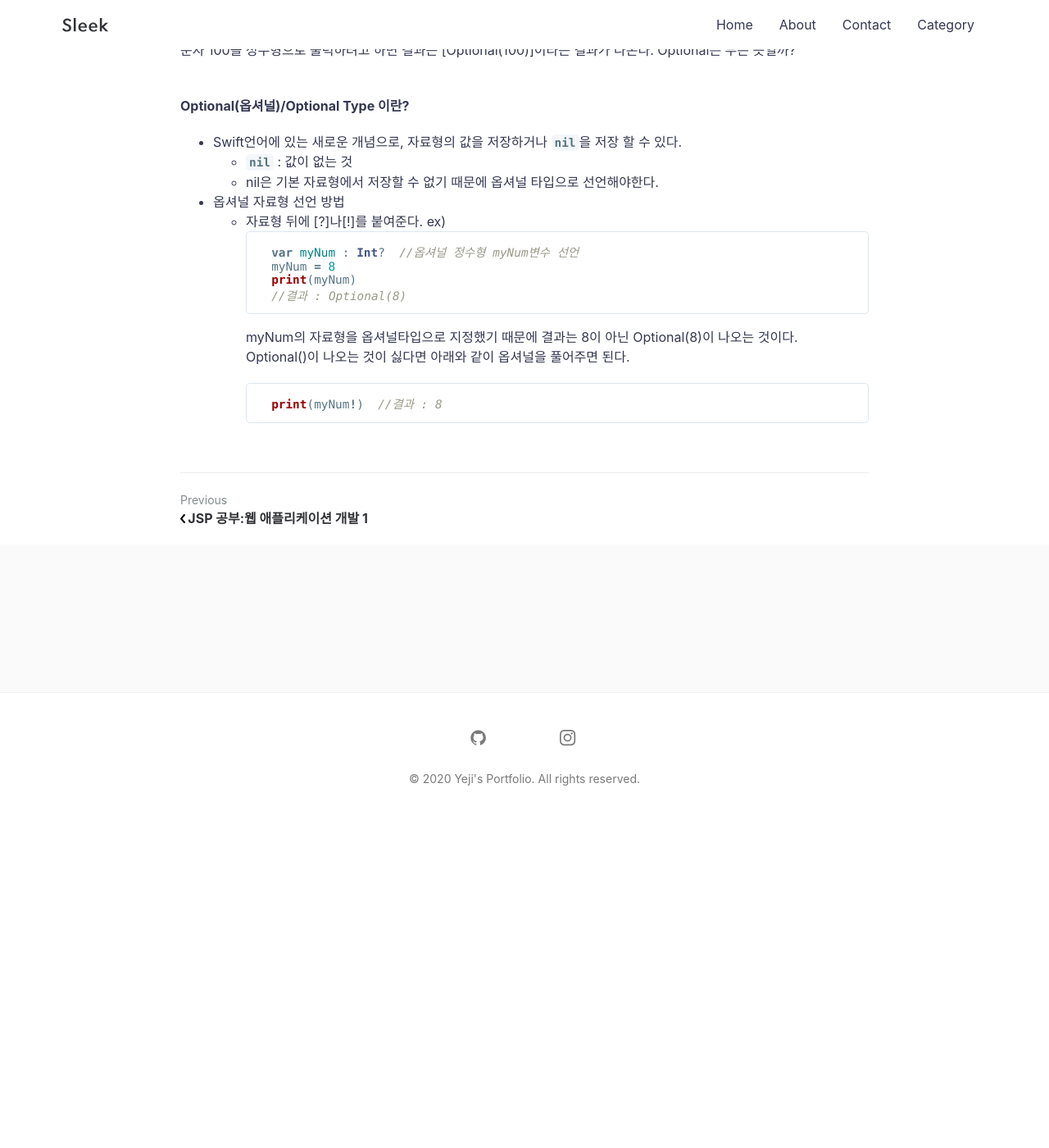
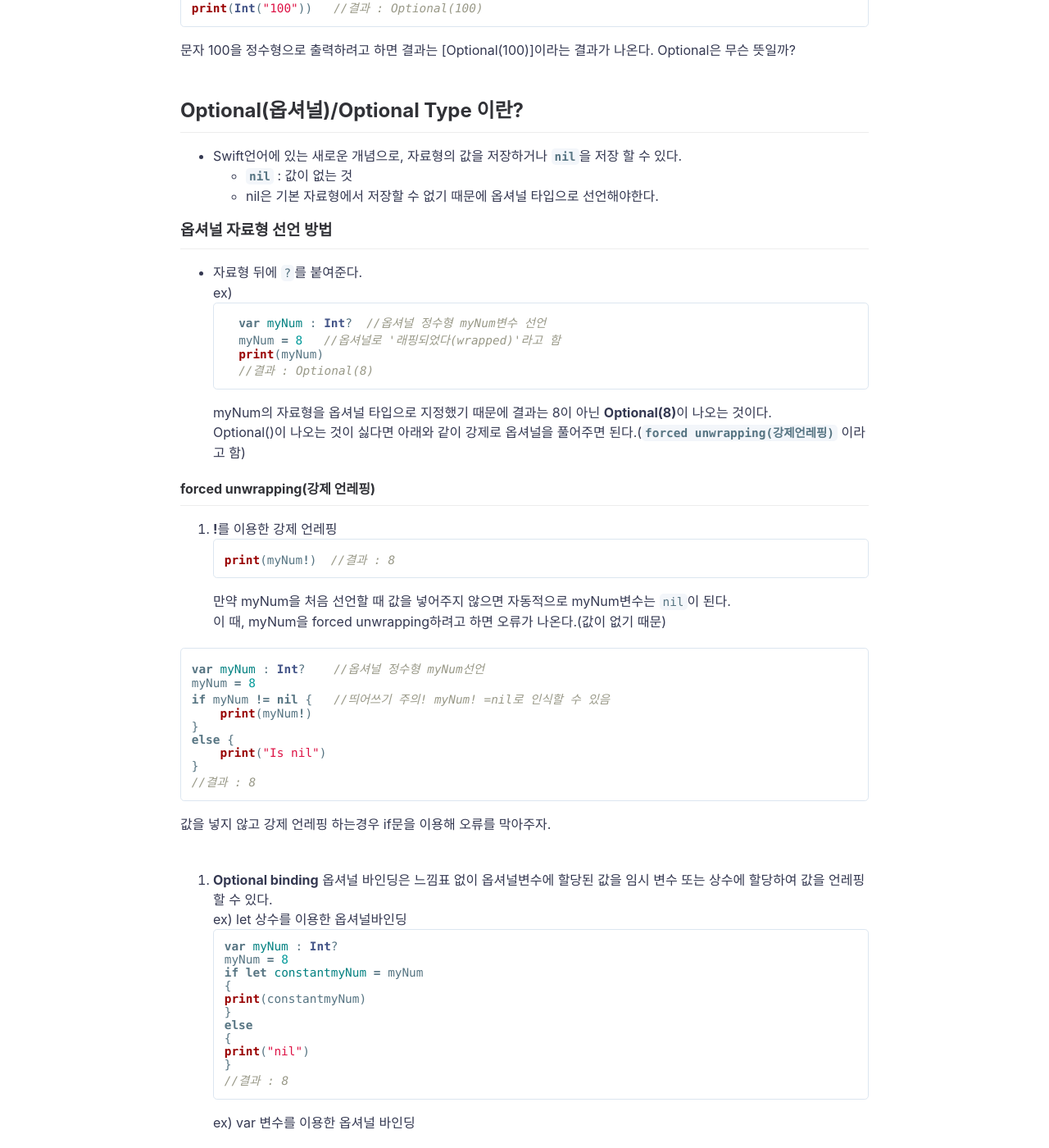
Before and after one commit to Yeji-Jang1210/Yeji-Jang1210.github.io, a Jekyll site: the page built from _posts/2020-09-15-iOS-study-2nd.md, in a window 1280 px wide and 1400 px high, scrolled down 781 px. Shown: the whole window at 82% size. Built offline with Jekyll 4.4.1, drawn with Linux system fonts in a browser that asks for light colours; comment, search, counter and statistics services are not loaded; before the commit the page ends 1786 px from its top, so only the background shows below that; some of the changed text lies outside the part shown.

Commit message:
Update 2020-09-15-iOS-study-2nd.md

````diff
--- a/_posts/2020-09-15-iOS-study-2nd.md
+++ b/_posts/2020-09-15-iOS-study-2nd.md
@@ -15,22 +15,76 @@ print(Int("100"))   //결과 : Optional(100)
 문자 100을 정수형으로 출력하려고 하면 결과는 [Optional(100)]이라는 결과가 나온다.  Optional은 무슨 뜻일까?
 <br>
 
-**Optional(옵셔널)/Optional Type 이란?**
+## Optional(옵셔널)/Optional Type 이란?
+---
 * Swift언어에 있는 새로운 개념으로, 자료형의 값을 저장하거나 **`nil`**을 저장 할 수 있다.
     * **`nil`** : 값이 없는 것
     * nil은 기본 자료형에서 저장할 수 없기 때문에 옵셔널 타입으로 선언해야한다.
-* 옵셔널 자료형 선언 방법
-    * 자료형 뒤에 [?]나[!]를 붙여준다.
-    ex)
+    <br>
+
+### 옵셔널 자료형 선언 방법
+---
+* 자료형 뒤에 `?`를 붙여준다.
+ex)
 ```swift
     var myNum : Int?  //옵셔널 정수형 myNum변수 선언
-    myNum = 8
+    myNum = 8   //옵셔널로 '래핑되었다(wrapped)'라고 함
     print(myNum)
     //결과 : Optional(8)
 ```
-    myNum의 자료형을 옵셔널타입으로 지정했기 때문에 결과는 8이 아닌 Optional(8)이 나오는 것이다.
-    Optional()이 나오는 것이 싫다면 아래와 같이 옵셔널을 풀어주면 된다.
+myNum의 자료형을 옵셔널 타입으로 지정했기 때문에 결과는 8이 아닌 **Optional(8)**이 나오는 것이다.
+Optional()이 나오는 것이 싫다면 아래와 같이 강제로 옵셔널을 풀어주면 된다.(**`forced unwrapping(강제언레핑)`** 이라고 함)
+
+#### forced unwrapping(강제 언레핑)
+---
+1.  **!**를 이용한 강제 언레핑
 ```swift
     print(myNum!)  //결과 : 8
 ```
+만약 myNum을 처음 선언할 때 값을 넣어주지 않으면 자동적으로 myNum변수는 `nil`이 된다.
+이 때, myNum을 forced unwrapping하려고 하면 오류가 나온다.(값이 없기 때문)
+
+```swift
+var myNum : Int?    //옵셔널 정수형 myNum선언
+myNum = 8
+if myNum != nil {   //띄어쓰기 주의! myNum! =nil로 인식할 수 있음
+    print(myNum!)
+}
+else {
+    print("Is nil")
+}
+//결과 : 8
+```
+
+값을 넣지 않고 강제 언레핑 하는경우 if문을 이용해 오류를 막아주자.
 <br>
+
+2.  **Optional binding**
+옵셔널 바인딩은 느낌표 없이 옵셔널변수에 할당된 값을 임시 변수 또는 상수에 할당하여 값을 언레핑 할 수 있다.
+ex)  let 상수를 이용한 옵셔널바인딩
+```swift
+var myNum : Int?
+myNum = 8
+if let constantmyNum = myNum
+{
+    print(constantmyNum)
+}
+else
+{
+    print("nil")
+}
+//결과 : 8
+```
+ex) var 변수를 이용한 옵셔널 바인딩
+```swift
+var myNum : Int?
+if var variablemyNum = myNum
+{
+    print(variablemyNum)
+}
+else
+{
+    print("nil")
+}
+//결과 : nil
+```
````
